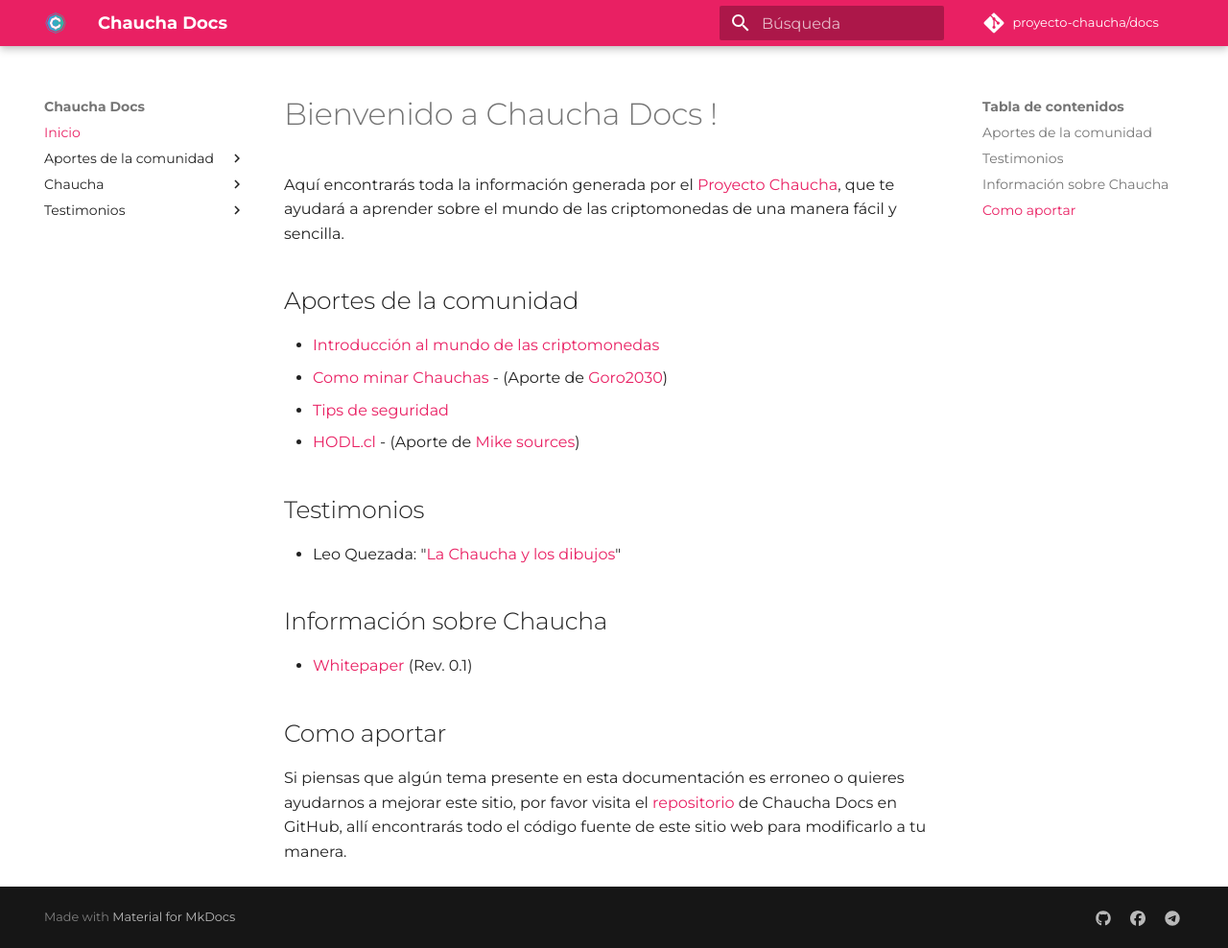
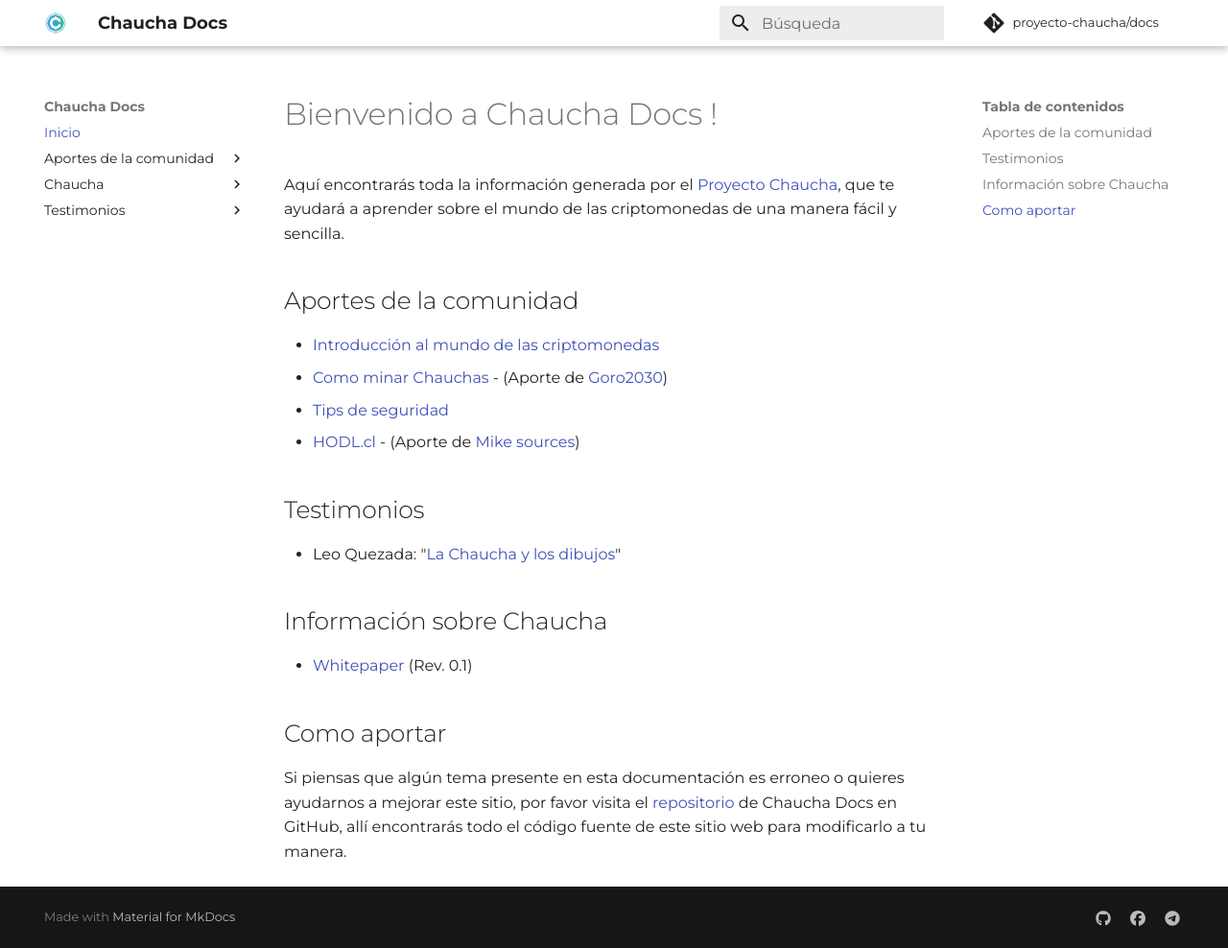
Before and after one commit to proyecto-chaucha/docs, an MkDocs documentation site: the page built from docs/index.md, in a window 1280 px wide and 988 px high. Shown: the whole window at 96% size. Built offline with MkDocs 1.6.1 and Material for MkDocs 9.7.7, drawn with Linux system fonts in a browser that asks for light colours; comment, search, counter and statistics services are not loaded; old or Windows-style settings are respelled for this version of MkDocs.

Commit message:
white en vez de pink

```diff
--- a/mkdocs.yml
+++ b/mkdocs.yml
@@ -16,7 +16,7 @@
     text: 'Montserrat'
     code: 'Space Mono'
   palette:
-    primary: 'pink'
+    primary: 'white'
     accent: 'pink'
   logo: 'img/chaucha.svg'
 
```
